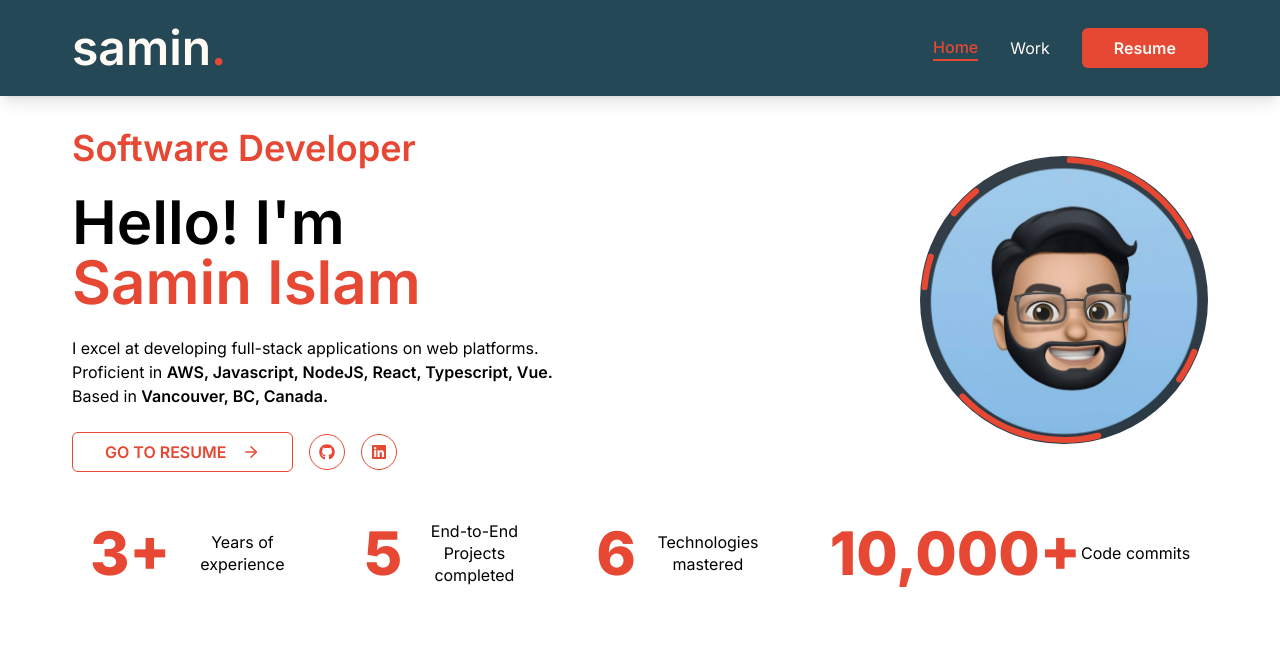
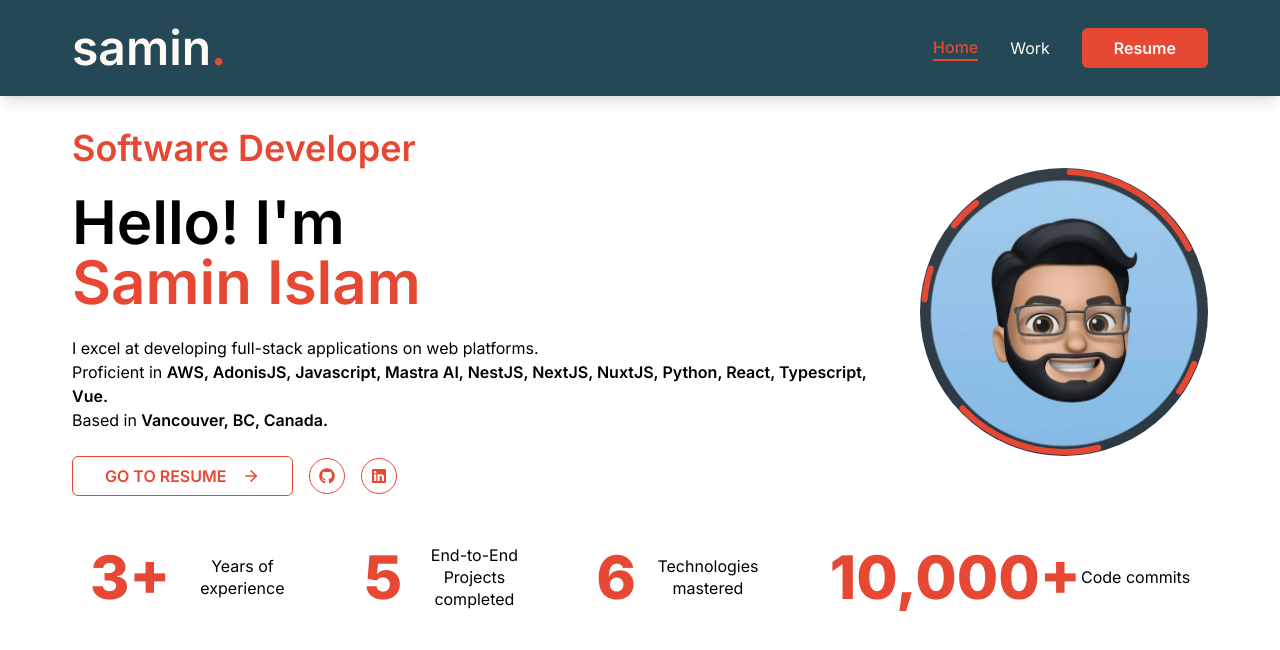
Before and after one commit to saminsss/portfolio, a Next.js app: page / in a window 1280 px wide. Shown: the top 650 px of the page. Built offline with nearby package versions, Linux system fonts and the light colour scheme.

Commit message:
Update Hero.tsx

```diff
--- a/src/components/hero/Hero.tsx
+++ b/src/components/hero/Hero.tsx
@@ -4,7 +4,7 @@ import Socials from '../Socials';
 import { Button } from '../ui/button';
 import HeroPhoto from './HeroPhoto';
 
-const skills = ['AWS', 'Javascript', 'Typescript', 'NodeJS', 'React', 'Vue']
+const skills = ['AWS', 'Javascript', 'Typescript', 'Python', 'React', 'NextJS', 'Vue', 'NuxtJS', 'NestJS', 'AdonisJS', 'Mastra AI']
   .sort()
   .join(', ');
 
```
